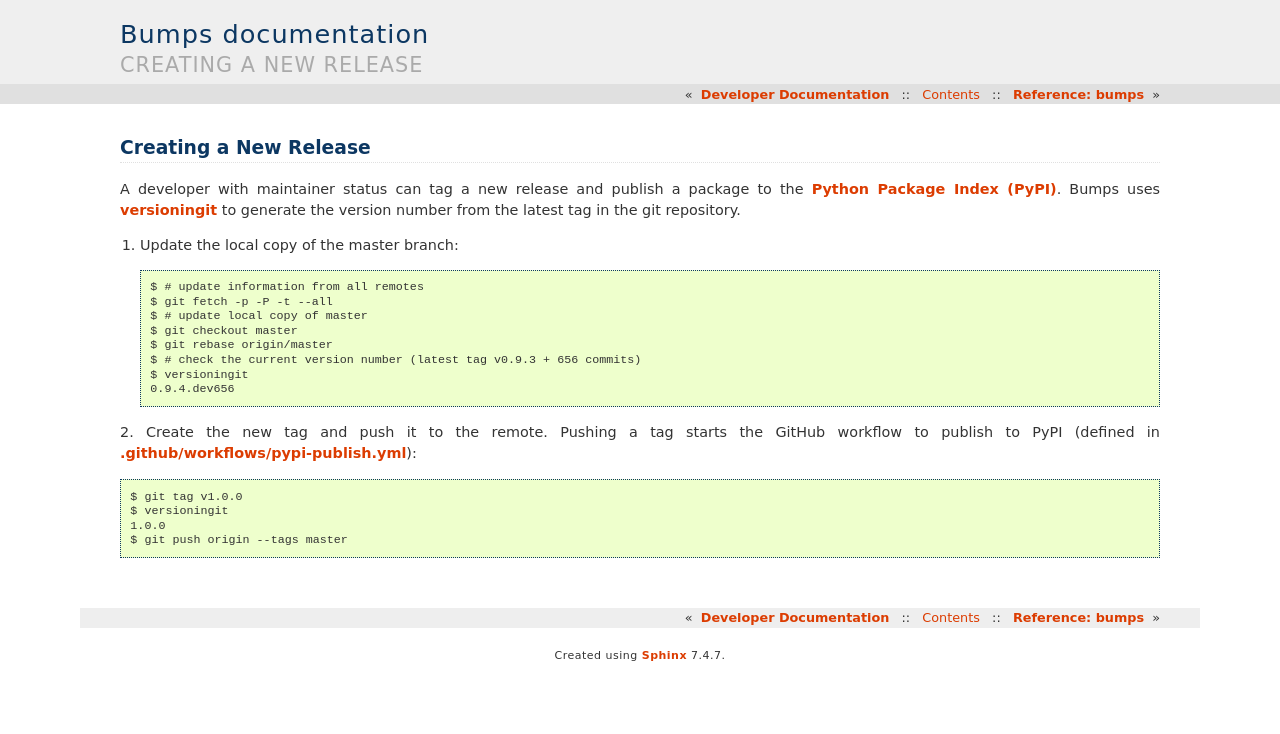
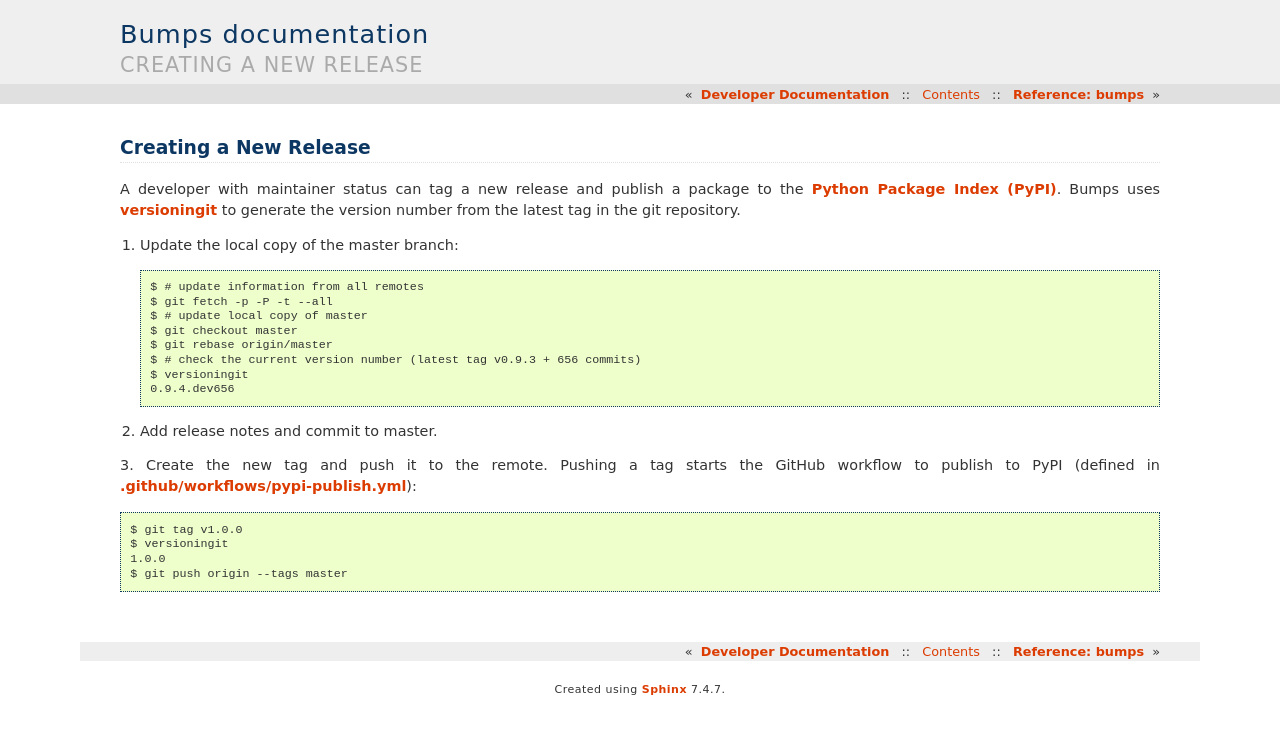
Before and after one commit to bumps/bumps, a Sphinx documentation site: the page built from doc/developer/release.rst, in a window 1280 px wide. Shown: the top 734 px of the page. Built offline with Sphinx 7.4.7, drawn with Linux system fonts in a browser that asks for light colours; pages that are not in the unit, such as notebooks, are missing from menus; the version number could not be read and is left out.

Commit message:
add step to write release notes

```diff
--- a/doc/developer/release.rst
+++ b/doc/developer/release.rst
@@ -20,7 +20,9 @@ from the latest tag in the git repository.
     $ versioningit
     0.9.4.dev656
 
-2. Create the new tag and push it to the remote. Pushing a tag starts the GitHub workflow to publish
+2. Add release notes and commit to master.
+
+3. Create the new tag and push it to the remote. Pushing a tag starts the GitHub workflow to publish
 to PyPI (defined in `.github/workflows/pypi-publish.yml
 <https://github.com/bumps/bumps/tree/master/.github/workflows/pypi-publish.yml>`_)::
 
```
